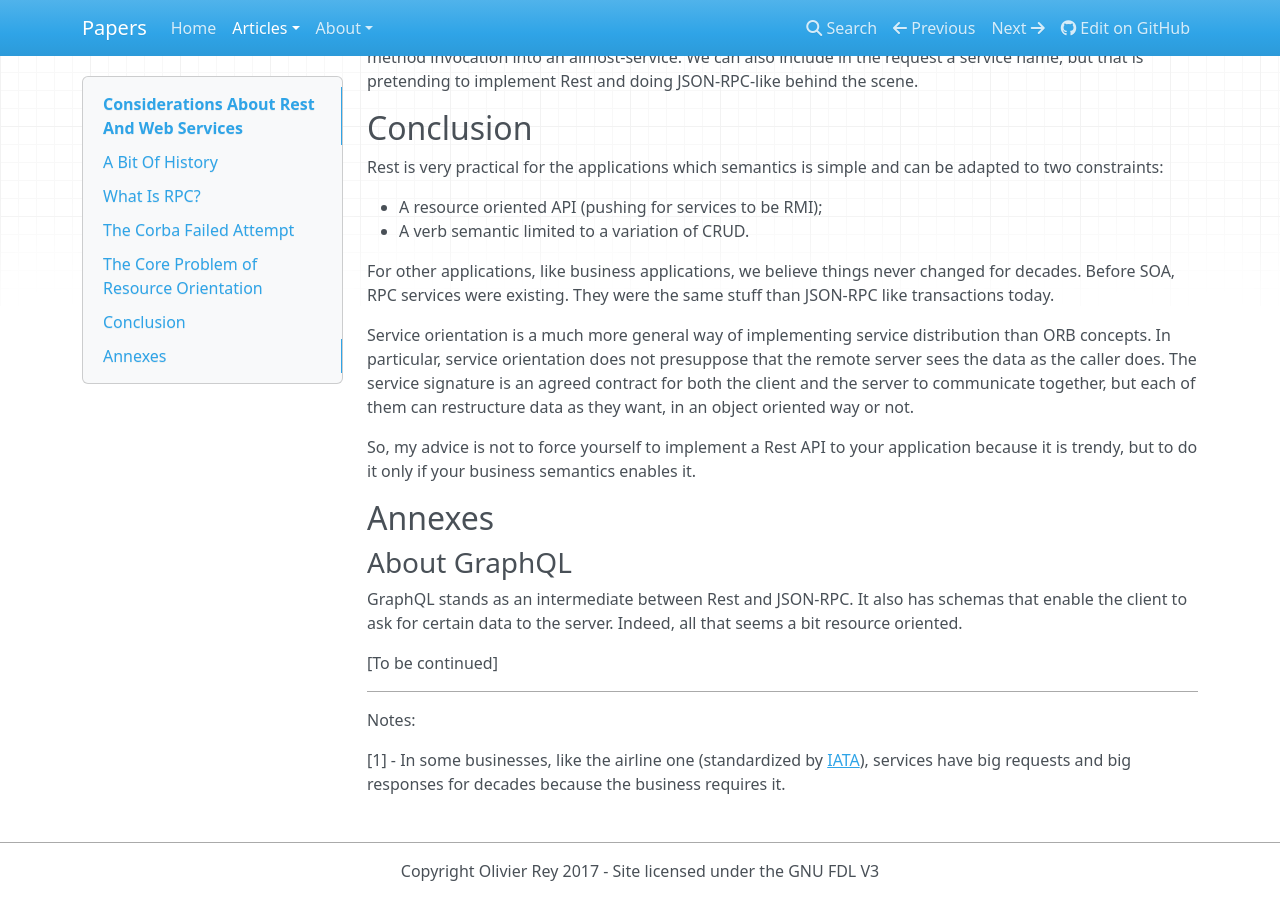
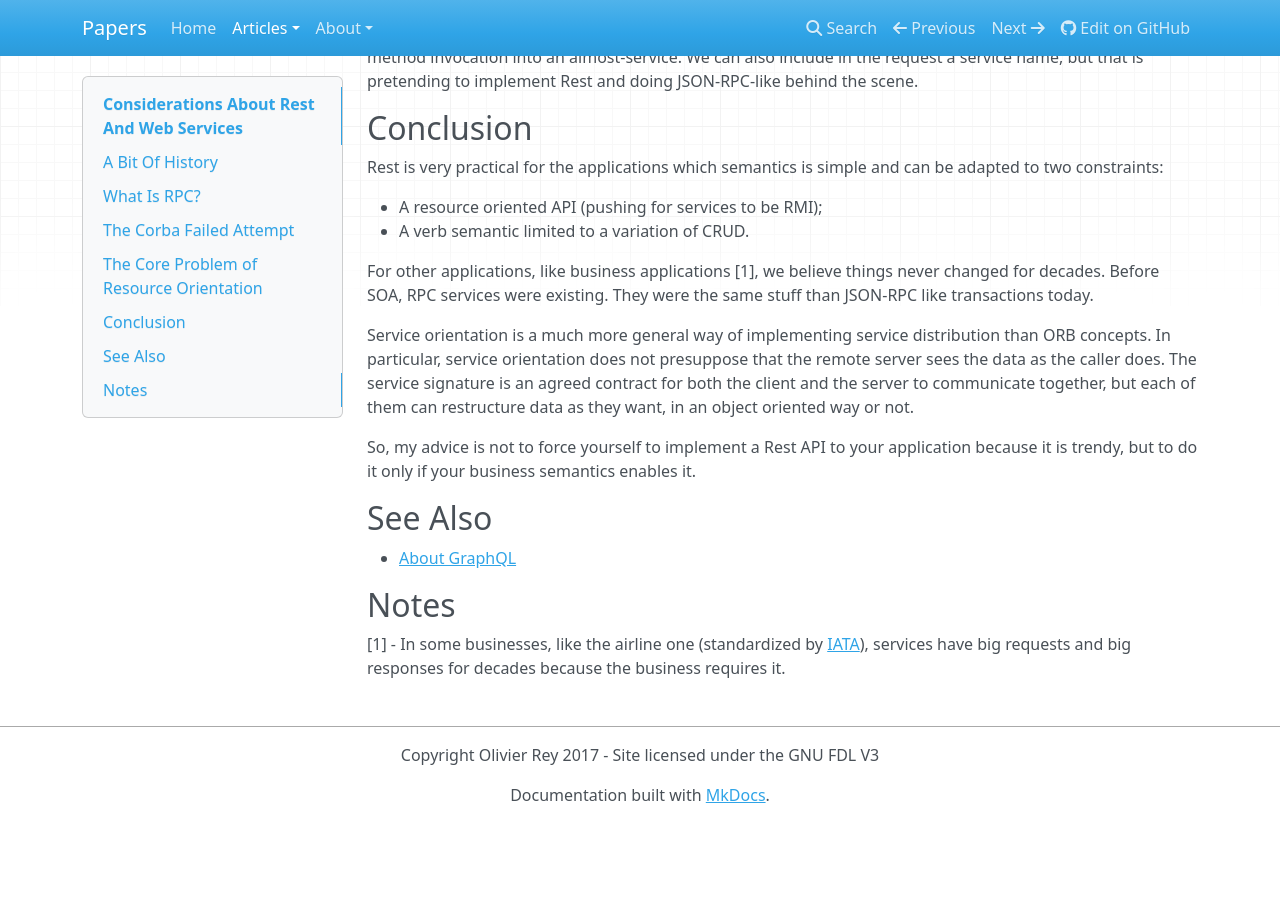
Before and after one commit to orey/papers, an MkDocs documentation site: the page built from docs/articles/about-rest.md, in a window 1280 px wide and 900 px high, scrolled down 5152 px. Built offline with MkDocs 1.6.1, drawn with Linux system fonts in a browser that asks for light colours; nearby versions of some CDN libraries; old or Windows-style settings are respelled for this version of MkDocs; after the commit the page ends 5975 px from its top, so only the background shows below that.

Commit message:
adding article on GraphQL

```diff
--- a/docs/articles/about-rest.md
+++ b/docs/articles/about-rest.md
@@ -117,23 +117,16 @@
  * A resource oriented API (pushing for services to be RMI);
  * A verb semantic limited to a variation of CRUD.
 
-For other applications, like business applications, we believe things never changed for decades. Before SOA, RPC services were existing. They were the same stuff than JSON-RPC like transactions today.
+For other applications, like business applications [1], we believe things never changed for decades. Before SOA, RPC services were existing. They were the same stuff than JSON-RPC like transactions today.
 
 Service orientation is a much more general way of implementing service distribution than ORB concepts. In particular, service orientation does not presuppose that the remote server sees the data as the caller  does. The service signature is an agreed contract for both the client and the server to communicate together, but each of them can restructure data as they want, in an object oriented way or not.
 
 So, my advice is not to force yourself to implement a Rest API to your application because it is trendy, but to do it only if your business semantics enables it.
 
-## Annexes
+## See Also
 
-### About GraphQL
+ * [About GraphQL](graphql-web-services)
 
-GraphQL stands as an intermediate between Rest and JSON-RPC. It also has schemas that enable the client to ask for certain data to the server. Indeed, all that seems a bit resource oriented.
-
-[To be continued]
-
-
----
-
-Notes:
+## Notes
 
 [1] - In some businesses, like the airline one (standardized by [IATA](https://www.iata.org)), services have big requests and big responses for decades because the business requires it.
```
Also changed, not shown: docs/articles/graphql-web-services.md (added, +131 -0 lines), docs/images/business_layer.png (added), docs/images/graphql.png (added).
